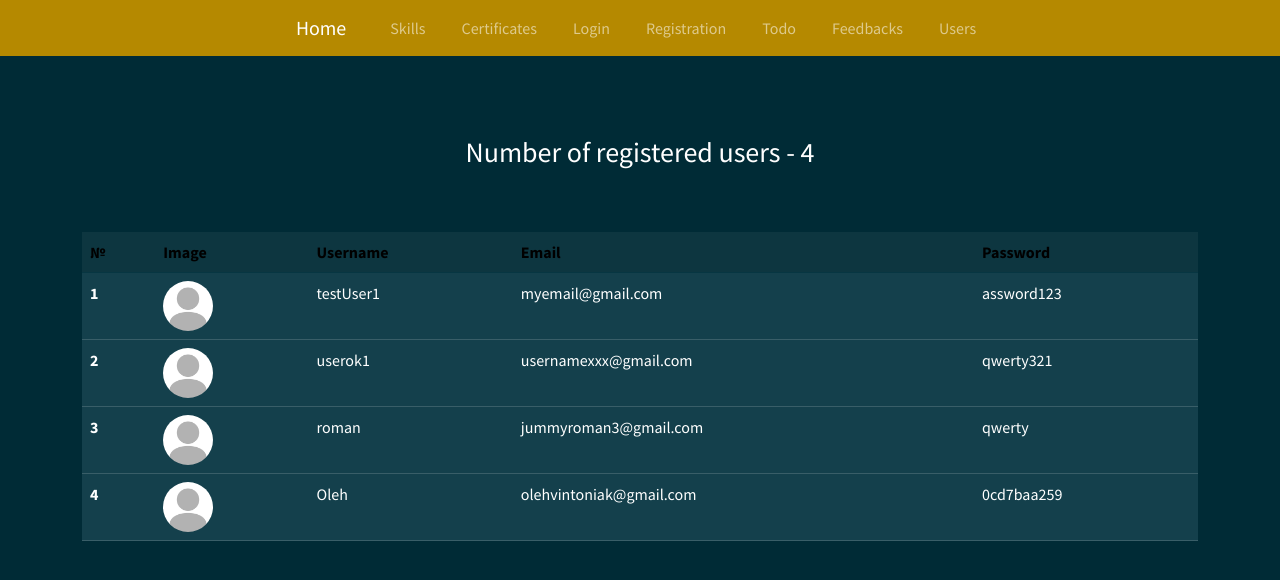
After one commit to RomanVintoniak/PythonWeb, a Flask app: page /users in a window 1280 px wide. The commit adds this page. Shown: the top 580 px of the page. Run offline with Flask 2, Linux system fonts and the light colour scheme; data comes from the database, SQL or seed files in the repository; some libraries are stand-ins or nearby versions.

Commit message:
Lab7 Task14 Add users page

```diff
--- a/lab3/vintoniak_project/app/static/css/styles.css
+++ b/lab3/vintoniak_project/app/static/css/styles.css
@@ -39,3 +39,9 @@ ul a {
     background-color: rgb(138, 176, 145);
     border-color: rgb(138, 176, 145);
 }
+
+.usersSmallPhoto {
+    width: 50px;
+    height: 50px;
+    border-radius: 50%;
+}
--- a/lab3/vintoniak_project/app/templates/navbar.html
+++ b/lab3/vintoniak_project/app/templates/navbar.html
@@ -2,9 +2,10 @@
     "Skills": url_for('skills'),
     "Certificates": url_for('certificates'),
     "Login": url_for('login'),
-    "Registation": url_for('registration'),
+    "Registration": url_for('registration'),
     "Todo": url_for('todo'),
-    "Feedbacks": url_for('reviews')
+    "Feedbacks": url_for('reviews'),
+    "Users": url_for('users')
 } %}
 
 <nav class="navbar navbar-expand-lg bg-primary" data-bs-theme="dark">
--- /dev/null
+++ b/lab3/vintoniak_project/app/templates/users.html
@@ -0,0 +1,34 @@
+{% extends 'base.html' %}
+{% block title %}Users List{% endblock %}
+{% block content %}
+    <div class="container mt-80">
+        {% if users.__len__() == 0 %}
+            <h2 class="text-center text-white">There are no registered users</h2>
+        {% else %}
+            <h3 class="text-center text-white">Number of registered users - {{ users.__len__() }}</h3>
+            <br>
+            <table class="table table-hover mt-30">
+                <thead>
+                    <tr>
+                    <th scope="col">№</th>
+                    <th scope="col">Image</th>
+                    <th scope="col">Username</th>
+                    <th scope="col">Email</th>
+                    <th scope="col">Password</th>
+                    </tr>
+                </thead>
+                <tbody>
+                    {% for user in users %}
+                        <tr class="table-dark text-body-tertiary">
+                            <th scope="row">{{ loop.index }}</th>
+                            <td><img src="{{ url_for('static', filename='images/' + user.image) }}" alt="Photo" class="usersSmallPhoto"></td>
+                            <td>{{ user.username }}</td>
+                            <td>{{ user.email }}</td>
+                            <td>{{ user.password[-10:] }}</td>
+                        </tr>
+                    {% endfor %}
+                </tbody>
+            </table>
+        {% endif %}
+    </div>
+{% endblock %}
--- a/lab3/vintoniak_project/app/views.py
+++ b/lab3/vintoniak_project/app/views.py
@@ -265,3 +265,9 @@ def deleteReview(id):
     db.session.commit()
     flash("Revie deleted successfully", "success")
     return redirect(url_for('reviews'))
+
+
+@app.route('/users')
+def users():
+    users = User.query.all()
+    return render_template("users.html", users=users)
```
Also changed, not shown: 1 other file.
